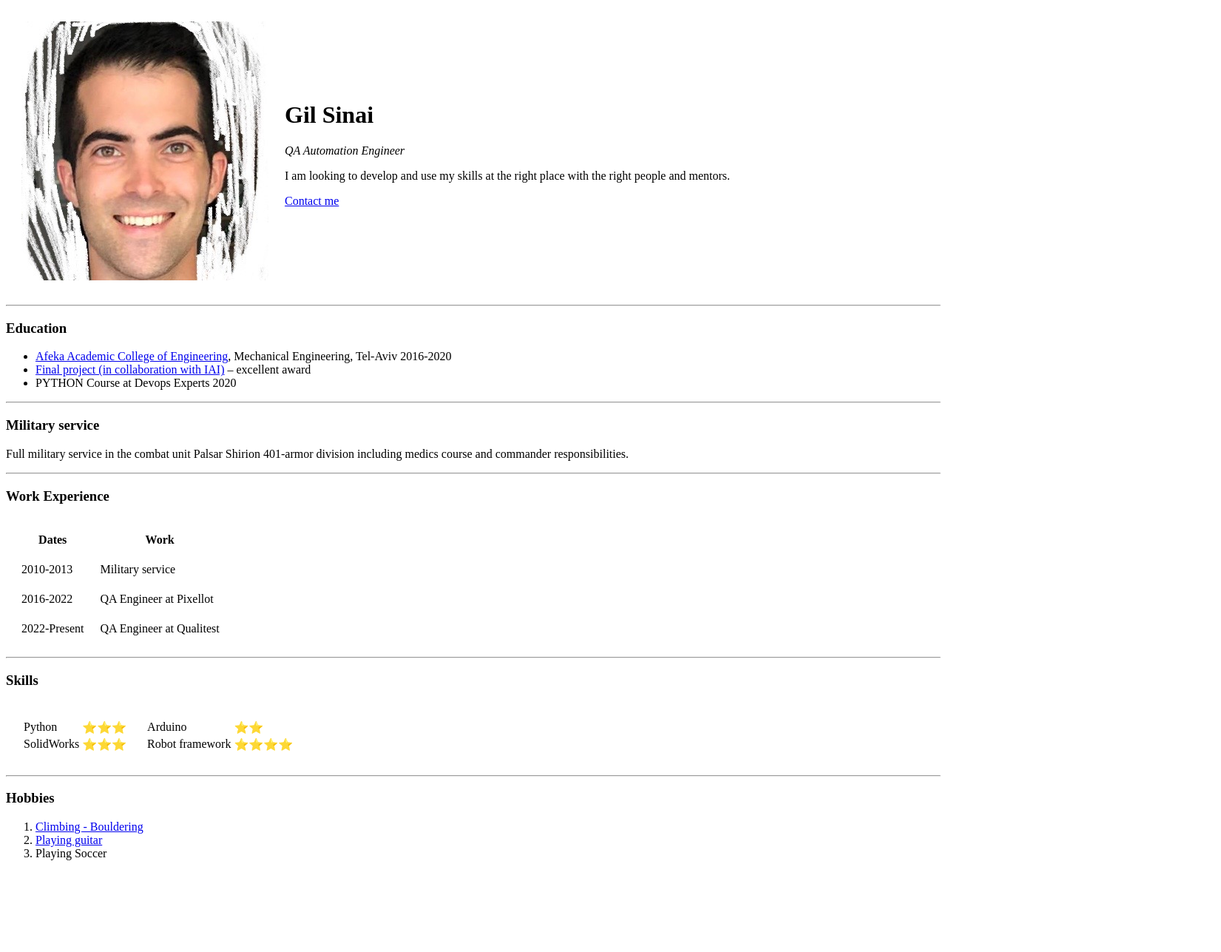
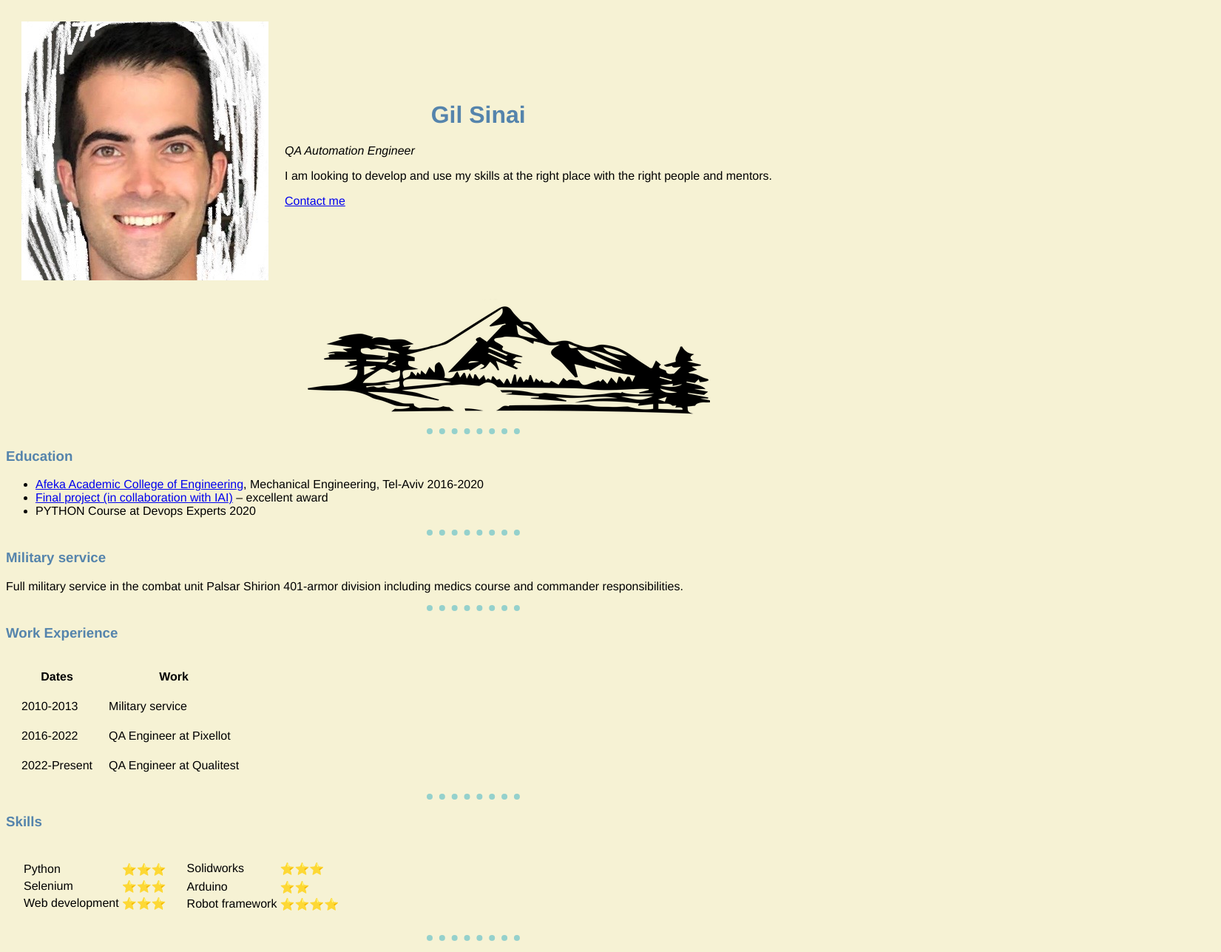
Before and after one commit to gilsinai/cv, a plain HTML site: page index.html in a window 1280 px wide. Shown: the top 1287 px of the page at 74% size, 1651 px wide, since content can reach past the window. Before the commit the page ends 1179 px from the top, so only its background shows below. Drawn offline with Linux system fonts and the light colour scheme.

Commit message:
first commit

```diff
--- /dev/null
+++ b/css/style.css
@@ -0,0 +1,29 @@
+.prime-title {
+  position:relative;
+  left: 30%;
+}
+
+.middle-container {
+  position:relative;
+  left: 30%;
+
+
+}
+
+body {
+  background-color: #F6F2D4;
+  font-family: "Helvetica Neue", Helvetica, Arial;
+}
+
+hr {
+  border-style: none none dotted;
+  color: #95D1CC;
+  border-width: 8px;
+  width: 10%;
+}
+h1{
+  color: #5584AC;
+}
+h3{
+  color: #5584AC;
+}
--- a/index.html
+++ b/index.html
@@ -3,17 +3,23 @@
 
 <head>
   <meta charset="utf-8">
-  <title>👤 Gil's personal site</title>
+  <title>Gil's personal site 👤</title>
+  <link href="css/style.css" rel="stylesheet">
+  <link href="favicon.ico" rel="icon">
+
+
+
 </head>
 
 <body>
+
 <table cellspacing="20">
   <tr>
     <td>
-      <img src="images/profile2.jpg" alt="Gil profile.jpg">
+      <img src="images/profile2.jpg" alt="Gil profile img">
     </td>
     <td>
-      <h1>Gil Sinai</h1>
+      <h1 class="prime-title"> Gil Sinai</h1>
       <p><em>QA Automation Engineer</em>  </p>
       <p>I am looking to develop and use my skills at the right place with the
       right people and mentors.</p>
@@ -25,6 +31,9 @@
     </td>
   </tr>
 </table>
+<div class="middle-container">
+  <img src="images/mountain.png" alt="mountain img">
+</div>
 <hr>
 <h3>Education</h3>
 <ul>
@@ -68,7 +77,7 @@ division including medics course and commander responsibilities.</p>
 
 <h3>Skills</h3>
 
-<table cellspacing="20" >
+  <table cellspacing="20" >
   <tr>
     <td>
       <table>
@@ -77,13 +86,22 @@ division including medics course and commander responsibilities.</p>
         <td>⭐️⭐️⭐️</td>
       </tr>
       <tr>
-        <td>SolidWorks</td>
+        <td>Selenium</td>
+        <td>⭐️⭐️⭐️</td>
+      </tr>
+      <tr>
+        <td>Web development</td>
         <td>⭐️⭐️⭐️</td>
       </tr>
       </table>
     </td>
     <td>
       <table>
+        <tr>
+          <td>Solidworks</td>
+          <td>⭐️⭐️⭐️</td>
+        </tr>
+        <tr>
       <tr>
       <td>Arduino</td>
       <td>⭐️⭐️</td>
```
Also changed, not shown: contactme.html (+2 -0 lines), favicon.ico (added), images/mountain.png (added).
